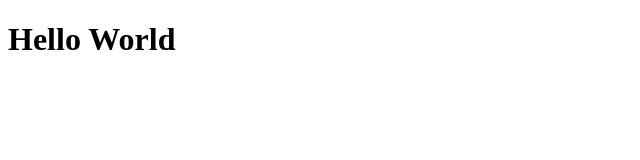
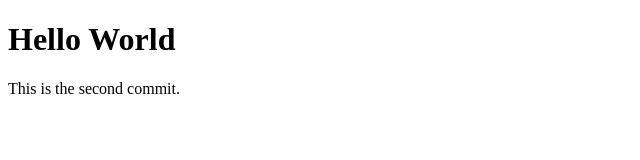
Before and after one commit to layoomyo8-utycc/First-Test-, a plain HTML site: page index.html in a window 1280 px wide. Shown: the whole page, without its empty margins (0-640 px from the left). Drawn offline with Linux system fonts and the light colour scheme.

Commit message:
modified index

```diff
--- a/index.html
+++ b/index.html
@@ -9,6 +9,8 @@
 
 <body>
     <h1>Hello World</h1>
+    <p>This is the second commit.
+    </p>
 </body>
 
 </html>
```
